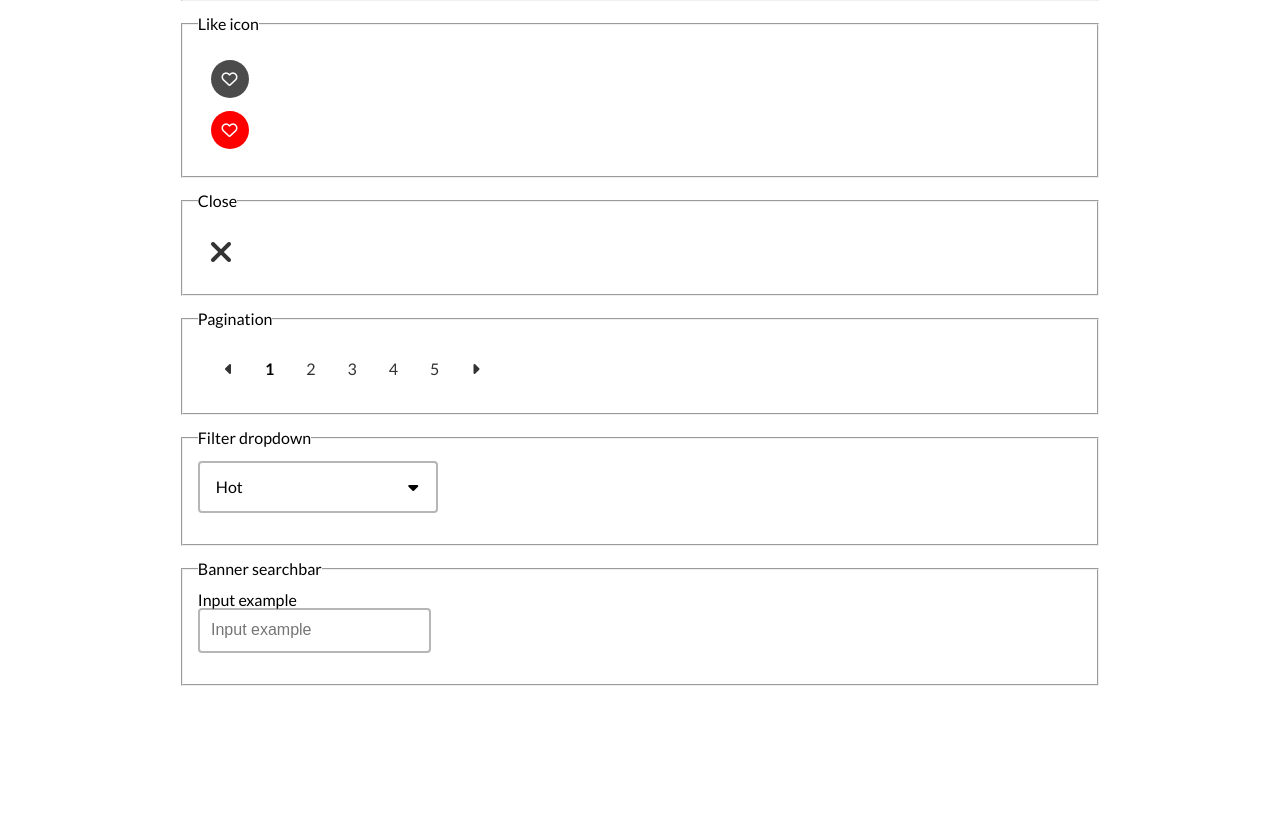
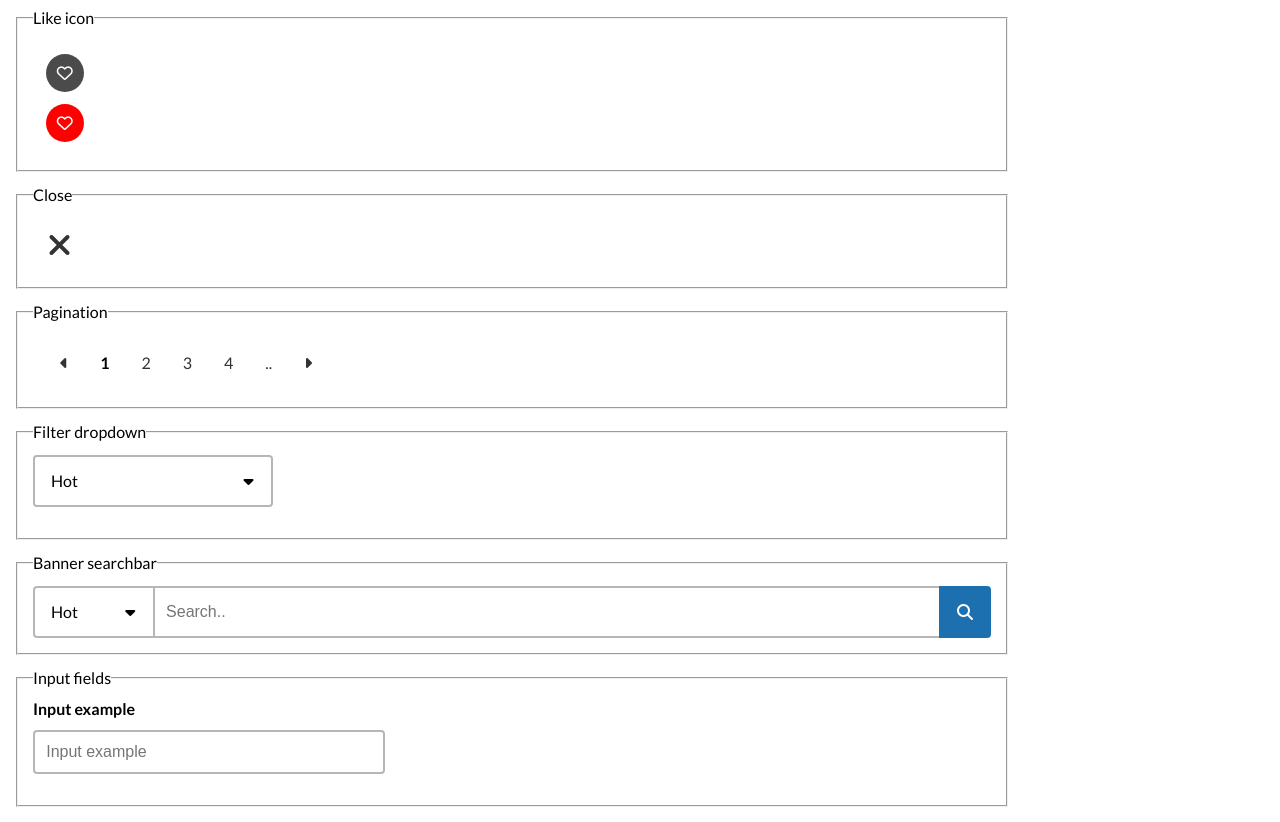
Before and after one commit to MatthewMcf/Prophoto, a PHP site: page /public/css/globalCssRefe.html in a window 1280 px wide. Shown: the part 2358-3180 px from the top of the page. Before the commit the page ends 3044 px from the top, so only its background shows below. Run offline with PHP 8.4, Linux system fonts and the light colour scheme; some libraries are stand-ins or nearby versions.

Commit message:
Changes to the modal design

```diff
--- a/public/css/globalCssRefe.html
+++ b/public/css/globalCssRefe.html
@@ -12,7 +12,7 @@
 		<title>Global css</title>
 	</head>
 	<body>
-	<div class="container">
+	<div class="mainContainer">
 		<!-- H tags -->
 		<fieldset>
 			<legend>H tags</legend>
@@ -42,7 +42,12 @@
 			<button class="btnPrimary">Primary buton</button>
 			<button class="btnSecondary">Secondary buton</button>
 			<button class="btnHollow">Hollow buton</button>
+			<button class="btnHollowSecondary">Hollow secondary buton</button>
 		</fieldset>
+
+		<div class="profileImg">
+
+		</div>
 
 		<!-- Buttons -->
 		<fieldset>
@@ -164,7 +169,7 @@
 		<fieldset>
 			<legend>Like icon</legend>
 			<div class="likeContainer">
-				<div class="likeUnselected">
+				<div id="likeUnselected" class="likeUnselected">
 					<i class="fa-regular fa-heart"></i>
 				</div>
 			</div>
@@ -192,7 +197,7 @@
 				<a href="#">2</a>
 				<a href="#">3</a>
 				<a href="#">4</a>
-				<a href="#">5</a>
+				<a href="#">..</a>
 				<a href="#"><i class="fa-solid fa-caret-right"></i></a>
 			</div>
 		</fieldset>
@@ -219,9 +224,31 @@
 		<fieldset>
 			<legend>Banner searchbar</legend>
 				<div class="searchContainer">
+
+						<div class='dropdown'>
+							<div class='title pointerCursor'></i>Hot<i class="fa-solid fa-caret-down"></i></div>
+
+							<div class='menu pointerCursor hide'>
+								<div class="dropdownResults">
+									<div class='option' id='option1'>Hot</div>
+									<div class='option' id='option2'>Option 2</div>
+									<div class='option' id='option3'>Option 3</div>
+								</div>
+							</div>
+						</div>
+
+					<input type="text" placeholder="Search..">
+				</input>
+				<div type="submit" class="searchBtn"><i class="fa fa-search"></i></div>
+			</fieldset>
+
+			<fieldset>
+				<legend>Input fields</legend>
 				<form class="form" id="form">
+
+					<!-- Input -->
 					<div class="inputContainer">
-							<label>Input example</label>
+						<h4>Input example</h4>
 						<input
 							type="text"
 							class="input"
@@ -229,87 +256,90 @@
 						/>
 					</div>
 					</form>
-				</div>
 					</fieldset>
 	</div>
 
+
+<script src="../js/Modal.js"></script>
 		<script>
-			// ERROR FORM INPUT JS
-			// document
-			// 	.querySelectorAll(".input-container[data-error] .input")
-			// 	.forEach((inpEl) => {
-			// 		inpEl.addEventListener("input", () =>
-			// 			inpEl.parentElement.removeAttribute("data-error")
-			// 		);
-			// 	});
+			// // ERROR FORM INPUT JS
+			// // document
+			// // 	.querySelectorAll(".input-container[data-error] .input")
+			// // 	.forEach((inpEl) => {
+			// // 		inpEl.addEventListener("input", () =>
+			// // 			inpEl.parentElement.removeAttribute("data-error")
+			// // 		);
+			// // 	});
 
-			// DROP DOWN JS
-			function toggleClass(elem,className){
-			if (elem.className.indexOf(className) !== -1){
-			elem.className = elem.className.replace(className,'');
-			}
-			else{
-			elem.className = elem.className.replace(/\s+/g,' ') + 	' ' + className;
-			}
+			// // DROP DOWN JS
+			// function toggleClass(elem,className){
+			// if (elem.className.indexOf(className) !== -1){
+			// elem.className = elem.className.replace(className,'');
+			// }
+			// else{
+			// elem.className = elem.className.replace(/\s+/g,' ') + 	' ' + className;
+			// }
 
-			return elem;
-			}
+			// return elem;
+			// }
 
-			function toggleDisplay(elem){
-			const curDisplayStyle = elem.style.display;
+			// function toggleDisplay(elem){
+			// const curDisplayStyle = elem.style.display;
 
-			if (curDisplayStyle === 'none' || curDisplayStyle === ''){
-			elem.style.display = 'block';
-			}
-			else{
-			elem.style.display = 'none';
-			}
+			// if (curDisplayStyle === 'none' || curDisplayStyle === ''){
+			// elem.style.display = 'block';
+			// }
+			// else{
+			// elem.style.display = 'none';
+			// }
 
-			}
+			// }
 
-			function toggleMenuDisplay(e){
-			const dropdown = e.currentTarget.parentNode;
-			const menu = dropdown.querySelector('.menu');
-			const icon = dropdown.querySelector('.fa-caret-down');
+			// function toggleMenuDisplay(e){
+			// const dropdown = e.currentTarget.parentNode;
+			// const menu = dropdown.querySelector('.menu');
+			// const icon = dropdown.querySelector('.fa-caret-down');
 
-			toggleClass(menu,'hide');
-			toggleClass(icon,'rotate-180');
-			}
+			// toggleClass(menu,'hide');
+			// toggleClass(icon,'rotate-180');
+			// }
 
-			function handleOptionSelected(e){
-			toggleClass(e.target.parentNode, 'hide');
+			// function handleOptionSelected(e){
+			// toggleClass(e.target.parentNode, 'hide');
 
-			const id = e.target.id;
-			const newValue = e.target.textContent + ' ';
-			const titleElem = document.querySelector('.dropdown .title');
-			const icon = document.querySelector('.dropdown .title .fa-caret-down');
+			// const id = e.target.id;
+			// const newValue = e.target.textContent + ' ';
+			// const titleElem = document.querySelector('.dropdown .title');
+			// const icon = document.querySelector('.dropdown .title .fa-caret-down');
 
 
-			titleElem.textContent = newValue;
-			titleElem.appendChild(icon);
+			// titleElem.textContent = newValue;
+			// titleElem.appendChild(icon);
 
-			//trigger custom event
-			document.querySelector('.dropdown .title').dispatchEvent(new Event('change'));
-			//setTimeout is used so transition is properly shown
-			setTimeout(() => toggleClass(icon,'rotate-180',0));
-			}
+			// //trigger custom event
+			// document.querySelector('.dropdown .title').dispatchEvent(new Event('change'));
+			// //setTimeout is used so transition is properly shown
+			// setTimeout(() => toggleClass(icon,'rotate-180',0));
+			// }
 
-			function handleTitleChange(e){
-			const result = document.getElementById('result');
+			// // function handleTitleChange(e){
+			// // const result = document.getElementById('result');
 
-			result.innerHTML = 'The result is: ' + e.target.textContent;
-			}
+			// // result.innerHTML = 'The result is: ' + e.target.textContent;
+			// // }
 
-			//get elements
-			const dropdownTitle = document.querySelector('.dropdown .title');
-			const dropdownOptions = document.querySelectorAll('.dropdown .option');
+			// //get elements
+			// const dropdownTitle = document.querySelector('.dropdown .title');
+			// const dropdownOptions = document.querySelectorAll('.dropdown .option');
 
-			//bind listeners to these elements
-			dropdownTitle.addEventListener('click', toggleMenuDisplay);
+			// //bind listeners to these elements
+			// dropdownTitle.addEventListener('click', toggleMenuDisplay);
 
-			dropdownOptions.forEach(option => option.addEventListener('click',handleOptionSelected));
+			// dropdownOptions.forEach(option => option.addEventListener('click',handleOptionSelected));
 
-			document.querySelector('.dropdown .title').addEventListener('change',handleTitleChange);
+			// document.querySelector('.dropdown .title').addEventListener('change',handleTitleChange);
+
+
 		</script>
 	</body>
 </html>
--- a/public/css/style.css
+++ b/public/css/style.css
@@ -17,8 +17,8 @@
 	--secondary-btn-color: #e0e1e2;
 	--secondary-btn-hover-color: #aaaaab;
 
-	--hollow-btn-hover-color: #333;
-	--hollow-btn-font-color: #333;
+	--hollow-btn-hover-color: #2185d0;
+	--hollow-btn-font-color: #fff;
 
 	/* Font variables*/
 	--main-primary-font-color: #000000;
@@ -37,12 +37,6 @@ fieldset {
 
 a {
 	text-decoration: none;
-}
-
-.container {
-	width: 80%;
-	margin: 0 auto;
-	padding: 0 40px;
 }
 
 .flex {
@@ -96,7 +91,12 @@ body {
 	color: #000000;
 	line-height: 1rem;
 	font-size: 1rem;
+}
+
+/* Change so the body isn't the restrictor */
+.mainContainer {
 	padding: 0 1rem;
+	width: 80%;
 }
 
 /* BUTTONS */
@@ -517,19 +548,14 @@ section {
 	color: #333333;
 	font-size: 2rem;
 	margin: 0.7rem;
+	top: 0;
+	right: 0;
+	padding: 0 0.2rem;
 }
 .close:hover {
 	color: #000000;
 	transition: ease-in-out 0.3s;
 }
-
-/* Search options */
-
-/* Banner search */
-
-/* Banner search dropdown */
-
-/* Small search */
 
 /* Dropdown */
 
@@ -625,9 +651,10 @@ section {
 	display: flex;
 }
 
-input {
+.searchContainer > input {
 	border: 2px solid #b6b6b6;
-	border-radius: 4px;
+	border-left: none;
+	border-right: none;
 	display: block;
 	width: 100%;
 	padding: 0.7rem;
@@ -650,16 +677,92 @@ input {
 	background: #ccc;
 }
 
+.searchContainer .dropdown {
+	border: 2px solid #b6b6b6;
+	border-radius: 4px 0 0 4px;
+	display: block;
+	width: 15%;
+	/* Stops the dropdown going to small */
+	min-width: 5rem;
+	padding: 0.7rem;
+	font-size: 1rem;
+	transition: background 0.2s, border 0.2s;
+}
+
+.searchBtn {
+	background-color: #1c70b0;
+	width: 4rem;
+	display: flex;
+	justify-content: center;
+	align-items: center;
+	color: #fff;
+	border-radius: 0 4px 4px 0;
+}
+
+/* Modal */
+.modal {
+	position: fixed;
+	border: none;
+	border-radius: 5px;
+	background-color: #ffffff;
+	width: 60%;
+	padding: 3rem 2rem;
+	margin: 0 auto;
+	margin-top: 3rem;
+	/* position: relative; */
+}
+
+.modal::backdrop {
+	background: rgba(0, 0, 0, 0.4);
+}
+
+.closeModal {
+	color: #333333;
+	font-size: 2rem;
+	margin: 0.7rem;
+	position: absolute;
+	top: 0;
+	right: 0;
+	padding: 0 0.2rem;
+}
+.closeModal:hover {
+	color: #000000;
+	transition: ease-in-out 0.3s;
+}
+
 /* Responsive */
 
 @media all and (max-width: 1200px) {
 }
 
 @media all and (max-width: 992px) {
+	.searchContainer .dropdown {
+		width: 25%;
+	}
 }
 
 @media all and (max-width: 768px) {
+	.container {
+		width: 100%;
+		margin: 0 auto;
+	}
+
+	.modal {
+		width: 90%;
+	}
 }
 
 @media all and (max-width: 576px) {
+	.container {
+		width: 100%;
+		margin: 0 auto;
+	}
+
+	.searchContainer .dropdown {
+		width: 10%;
+	}
+
+	.modal {
+		width: 90%;
+	}
 }
--- a/public/js/Modal.js
+++ b/public/js/Modal.js
@@ -2,12 +2,14 @@ class Modal {
 	constructor(content) {
 		let modal = document.createElement("dialog");
 		modal.id = "modal";
+		modal.classList.add("modal");
 
 		let modalInner = document.createElement("div");
 		modalInner.id = "modalInner";
 		let closeButton = document.createElement("span");
-        closeButton.classList.add("close");
-        closeButton.textContent = "×";
+		closeButton.classList.add("closeModal");
+		// closeButton.textContent = "×";
+		closeButton.innerHTML = '<i class="fa-solid fa-xmark"></i>';
 
 		modalInner.innerHTML = content;
 		modalInner.insertBefore(closeButton, modalInner.firstChild);
@@ -33,31 +35,31 @@ class Modal {
 
 // Example for testing
 // function setModalContent() {
-//     // Set up the request
-//     var xhr = new XMLHttpRequest();
+// 	// Set up the request
+// 	var xhr = new XMLHttpRequest();
 
-//     // Open the connection
-//     // Replace with path to your php
-//     xhr.open("GET", "./modalProfilePicture.php");
+// 	// Open the connection
+// 	// Replace with path to your php
+// 	xhr.open("GET", "./modalProfilePicture.php");
 
-//     xhr.addEventListener("load", () => {
-//         // We manage here an asynchronous request
-//         if (xhr.status === 200) {
-//             // if the file is loaded without error
-//             let content = xhr.responseText;
-//             let modal = new Modal(content);
-//         } else if (
-//             xhr.readyState === XMLHttpRequest.DONE &&
-//             xhr.status != 200
-//         ) {
-//             // in case of error
-//             alert(
-//                 "There is an error !\n\nCode :" +
-//                     xhr.status +
-//                     "\nText : " +
-//                     xhr.statusText
-//             );
-//         }
-//     });
-//     xhr.send(null);
+// 	xhr.addEventListener("load", () => {
+// 		// We manage here an asynchronous request
+// 		if (xhr.status === 200) {
+// 			// if the file is loaded without error
+// 			let content = xhr.responseText;
+// 			let modal = new Modal(content);
+// 		} else if (
+// 			xhr.readyState === XMLHttpRequest.DONE &&
+// 			xhr.status != 200
+// 		) {
+// 			// in case of error
+// 			alert(
+// 				"There is an error !\n\nCode :" +
+// 					xhr.status +
+// 					"\nText : " +
+// 					xhr.statusText
+// 			);
+// 		}
+// 	});
+// 	xhr.send(null);
 // }
```
Also changed, not shown: other parts of public/css/style.css (+49 -17 lines), view/modalProfilePicture.php (+14 -1 lines). Lines whose indentation alone changed are shown as unchanged.
